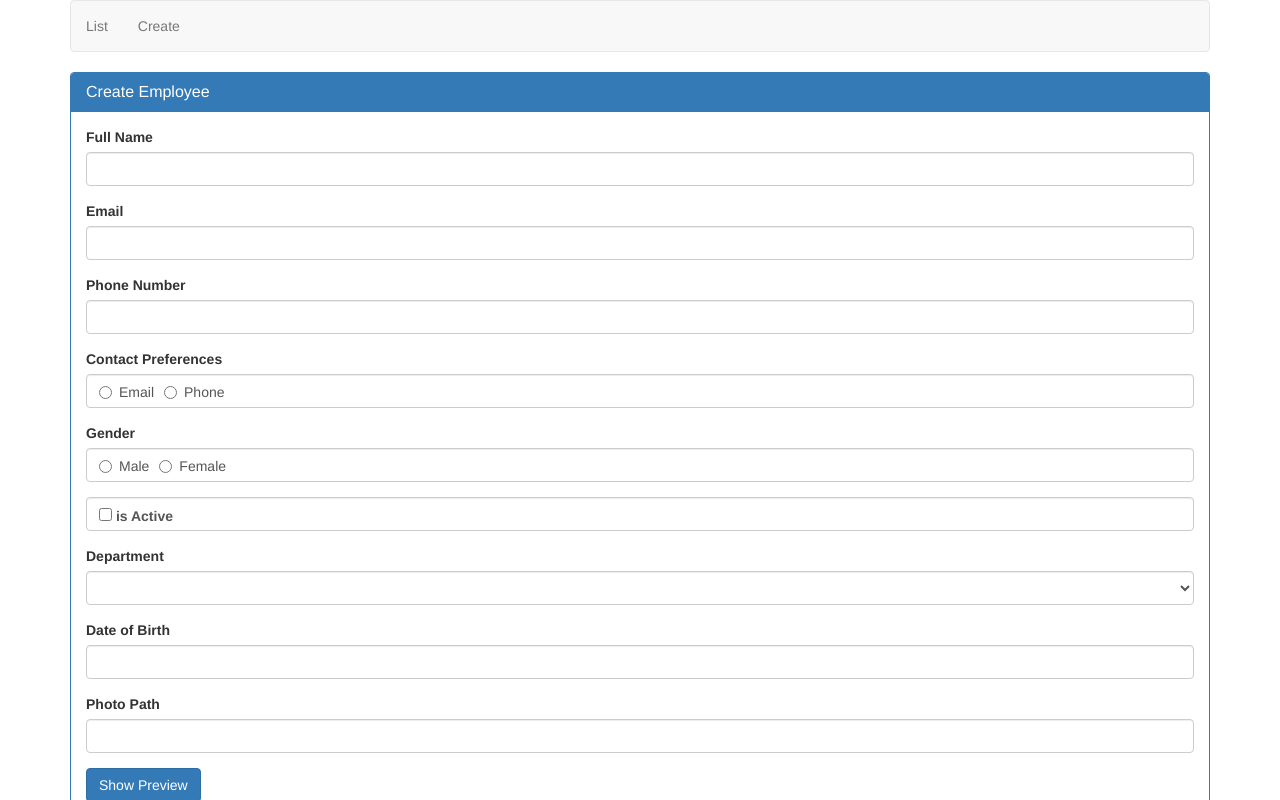
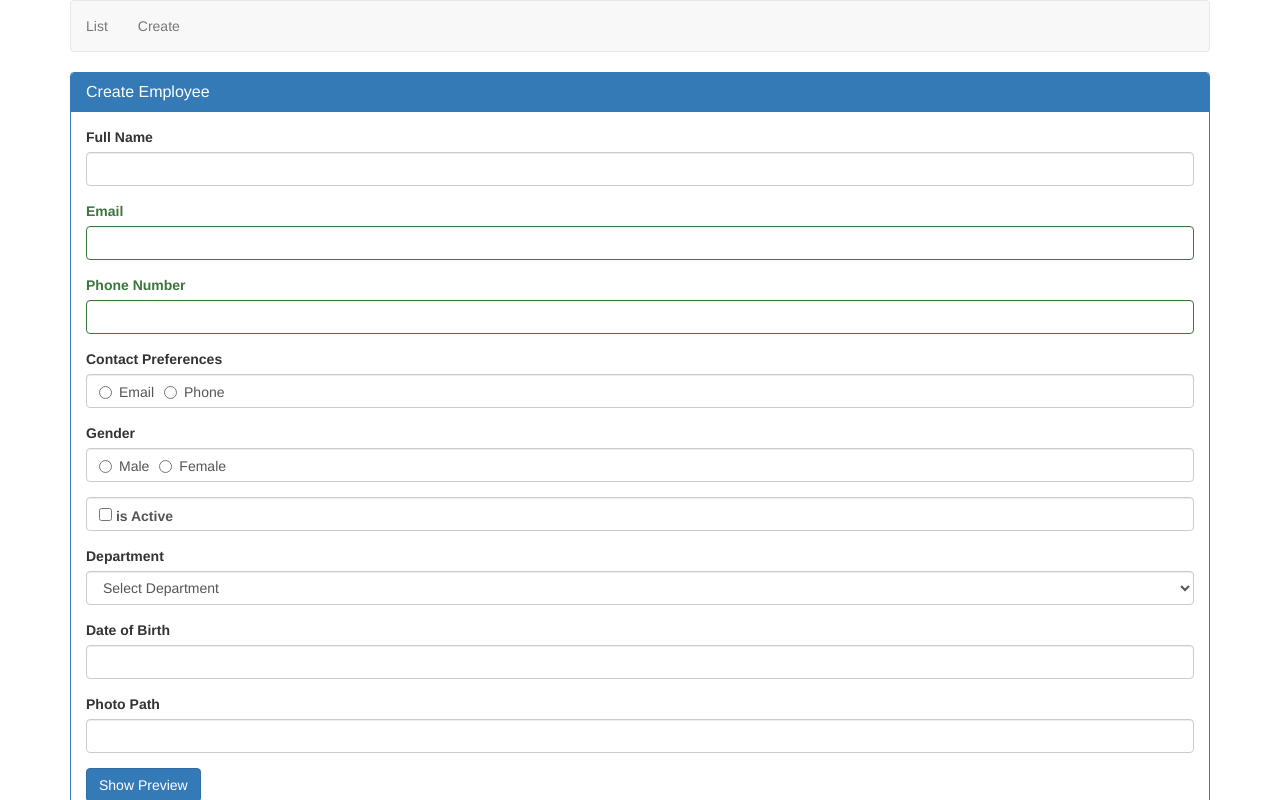
Before and after one commit to Abhisekshrestha01/Angular5, an Angular app: page /create in a window 1280 px wide. Shown: the top 800 px of the page. Built offline with nearby package versions, Linux system fonts and the light colour scheme.

Commit message:
dropdown validation

```diff
--- a/src/app/employees/create-employee.component.html
+++ b/src/app/employees/create-employee.component.html
@@ -11,65 +11,87 @@
       </div>
 
 
-        <div class="form-group" [class.has-error]="email.invalid && email.touched" [class.has-success]="email.valid">
+      <!-- <div class="form-group" [class.has-error]="email.invalid && email.touched" [class.has-success]="email.valid">
           <label for="email" class="control-label">Email</label>
           <input id="email" required [email]="employee.email!==''" name="email" [(ngModel)]="employee.email" type="text" class="form-control" #email="ngModel">
         <span *ngIf="email.errors?.required && email.touched" class="help-block">Email is required</span>
         <span *ngIf="email.errors?.email && email.touched" class="help-block">Email is Invalid</span>
+        </div> -->
+
+      <div class="form-group" [class.has-error]="email.invalid" [class.has-success]="email.valid">
+        <label for="email" class="control-label">Email</label>
+        <input id="email" [required]="contactPreference.value=='email'" pattern="^\w+@[a-zA-Z_]+?\.[a-zA-Z]{2,3}$" name="email"
+          [(ngModel)]="employee.email" type="text" class="form-control" #email="ngModel">
+        <span *ngIf="email.errors?.required" class="help-block">Email is required</span>
+        <span *ngIf="email.errors?.pattern" class="help-block">Email is Invalid</span>
       </div>
-           <div class="form-group">
-              <label for="phoneNumber">Phone Number</label>
-              <input id="phoneNumber" name="phoneNumber" [(ngModel)]="employee.phoneNumber" type="text" class="form-control">
+      <div class="form-group" [class.has-error]="phoneNumber.invalid" [class.has-success]="phoneNumber.valid">
+        <label for="phoneNumber" class="control-label">Phone Number</label>
+        <input id="phoneNumber" [required]="contactPreference.value=='phone'" name="phoneNumber" [(ngModel)]="employee.phoneNumber"
+          type="text" #phoneNumber="ngModel" class="form-control">
+        <span class="help-block" *ngIf="phoneNumber.errors?.required">Please enter Phone Number</span>
       </div>
-               <div class="form-group">
-                  <label>Contact Preferences</label>
+      <div class="form-group" [class.has-error]="contactPreferences.invalid && contactPreferences.touched">
+        <label class="control-label">Contact Preferences</label>
         <div class="form-control">
           <label class="radio-inline">
-                        <input type="radio" name="contactPreference" value="email" [(ngModel)]="employee.contactPreference">
+            <input type="radio" required name="contactPreference" value="email" #contactPreferences="ngModel"
+              [(ngModel)]="employee.contactPreference">
             Email
           </label>
           <label class="radio-inline">
-                        <input type="radio" name="contactPreference" value="phone" [(ngModel)]="employee.contactPreference">
+            <input type="radio" required name="contactPreference" value="phone" #contactPreference="ngModel"
+              [(ngModel)]="employee.contactPreference">
             Phone
           </label>
 
         </div>
+        <span class="help-block" *ngIf="contactPreference.touched && contactPreference.invalid">Contact Preference is
+          required</span>
+
       </div>
-           <div class="form-group">
-              <label>Gender</label>
+      <div class="form-group" [class.has-error]="gender.touched && gender.invalid">
+        <label class="control-label">Gender</label>
         <div class="form-control">
           <label class="radio-inline">
-                    <input type="radio" name="gender" value="male" [(ngModel)]="employee.gender">
+            <input type="radio" required #gender="ngModel" name="gender" value="male" [(ngModel)]="employee.gender">
             Male
           </label>
           <label class="radio-inline">
-                    <input type="radio" name="gender" value="female" [(ngModel)]="employee.gender">
+            <input type="radio" required #gender="ngModel" name="gender" value="female" [(ngModel)]="employee.gender">
             Female
           </label>
 
         </div>
+        <span class="help-block" *ngIf="gender.touched && gender.invalid">Gender is required</span>
       </div>
-                <div class="form-group">
+      <div class="form-group" [class.has-error]="isActive.touched && isActive.invalid">
         <div class="form-control">
-                      <label class="Checkbox-inline">
-                          <input type="checkbox" name="isActive" value="isActive" [(ngModel)]="employee.isActive">
+          <label class="Checkbox-inline control-label">
+            <input type="checkbox" [required]="employee.isActive==null" #isActive="ngModel" name="isActive" [(ngModel)]="employee.isActive">
             is Active
           </label>
 
 
         </div>
+        <span class="help-block" *ngIf="isActive.touched && isActive.errors?.required"> Is Active is Required </span>
       </div>
-                      <div class="form-group">
-                        <label for="department">
+      <div class="form-group" [class.has-error]="department.touched && department.invalid">
+        <label for="department" class="control-label">
           Department
         </label>
-                          <select id="department" name="department" [(ngModel)]="employee.department" class="form-control">
+        <select id="department" [required]="department.value=='-1'" #department="ngModel" name="department" [(ngModel)]="employee.department" class="form-control">
+          <option value="-1" selected>Select Department</option>
           <option *ngFor="let department of departments" [value]="department.id">{{department.name}}</option>
         </select>
+        <span class="help-block" *ngIf="department.touched && department.invalid">
+          Department is required
+        </span>
       </div>
       <div class="form-group">
         <label for="dateOfBirth">Date of Birth</label>
-                                <input id="dateOfBirth" name="dateOfBirth" [(ngModel)]="employee.dateOfBirth" type="text" bsDatepicker [bsConfig]="datePickerConfig" class="form-control">
+        <input id="dateOfBirth" name="dateOfBirth" [(ngModel)]="employee.dateOfBirth" type="text" bsDatepicker
+          [bsConfig]="datePickerConfig" class="form-control">
       </div>
       <div class="form-group">
         <label for="photoPath">Photo Path</label>
@@ -93,6 +115,6 @@
 </form>
 
 Angular Generated Form Model : {{employeeForm.value | json}}
-<br/>
-<br/>
+<br />
+<br />
 Our owm employee Model : {{employee | json}}
--- a/src/app/employees/create-employee.component.ts
+++ b/src/app/employees/create-employee.component.ts
@@ -19,7 +19,7 @@ employee: Employee = {
   phoneNumber:null,
   email:'',
   dateOfBirth:null,
-  department:null,
+  department:'-1',
   isActive:null,
   photoPath:null
 };
```
Lines whose indentation alone changed are shown as unchanged.
